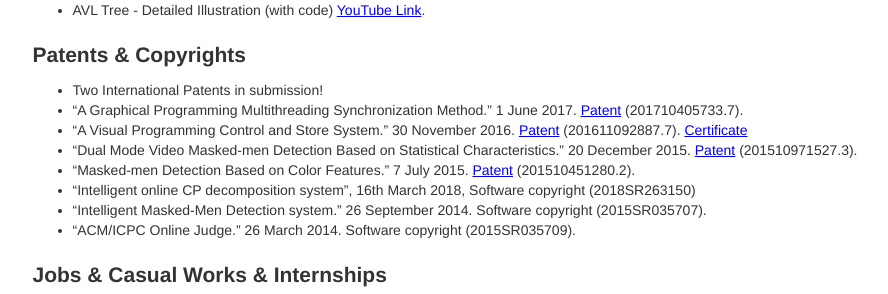
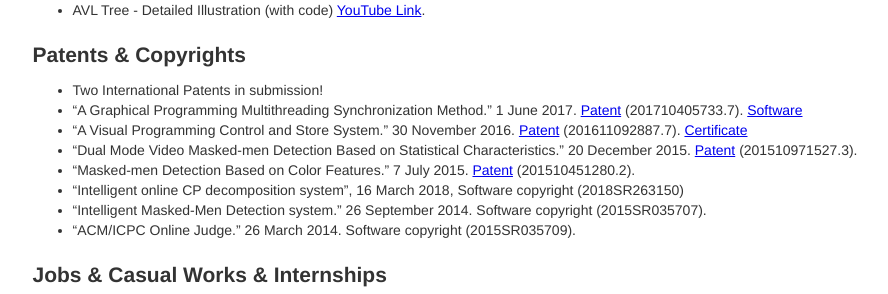
Before and after one commit to billhhh/whblog-omega, a Jekyll site: the page res/index.html, which Jekyll copies as it is, in a window 1280 px wide and 1400 px high, scrolled down 1032 px. Shown: the part 158-452 px from the top of the window, without its empty margins (120-1008 px from the left). Built offline with Jekyll 4.4.1, drawn with Linux system fonts in a browser that asks for light colours; some of the changed text lies outside the part shown.

Commit message:
Update index.html

```diff
--- a/res/index.html
+++ b/res/index.html
@@ -124,19 +124,19 @@
             Two International Patents in submission!
           </li>
 		  <li>
-             “A Graphical Programming Multithreading Synchronization Method.” 1 June 2017. <a href = "https://patents.google.com/patent/CN107391266A/en">Patent</a> (201710405733.7).
+             “A Graphical Programming Multithreading Synchronization Method.” 1 June 2017. <a href = "https://patents.google.com/patent/CN107391266B/en">Patent</a> (201710405733.7). <a href = "http://www2.scut.edu.cn/_upload/article/files/70/ca/67598c76464cab6215e61867c3cb/576318e8-09fd-47b3-8f82-1b0adea54b27.rar">Software</a>
           </li>
 		  <li>
              “A Visual Programming Control and Store System.” 30 November 2016. <a href = "https://patents.google.com/patent/CN106775683B/en">Patent</a> (201611092887.7). <a href = "https://github.com/billhhh/whblog-omega/raw/gh-pages/resources/patent-2016110928877.pdf">Certificate</a>
           </li>
 		  <li>
-             “Dual Mode Video Masked-men Detection Based on Statistical Characteristics.” 20 December 2015. <a href = "https://patents.google.com/patent/CN105678213A/en">Patent</a> (201510971527.3).
+             “Dual Mode Video Masked-men Detection Based on Statistical Characteristics.” 20 December 2015. <a href = "https://patents.google.com/patent/CN105678213B/en">Patent</a> (201510971527.3).
           </li>
 		  <li>
              “Masked-men Detection Based on Color Features.” 7 July 2015. <a href = "https://patents.google.com/patent/CN105160297B/en">Patent</a> (201510451280.2).
           </li>
       <li>
-          “Intelligent online CP decomposition system”, 16th March 2018, Software copyright (2018SR263150)
+          “Intelligent online CP decomposition system”, 16 March 2018, Software copyright (2018SR263150)
           </li>
 		  <li>
              “Intelligent Masked-Men Detection system.” 26 September 2014. Software copyright (2015SR035707).
```
Also changed, not shown: other parts of res/index.html (+1 -1 lines).
